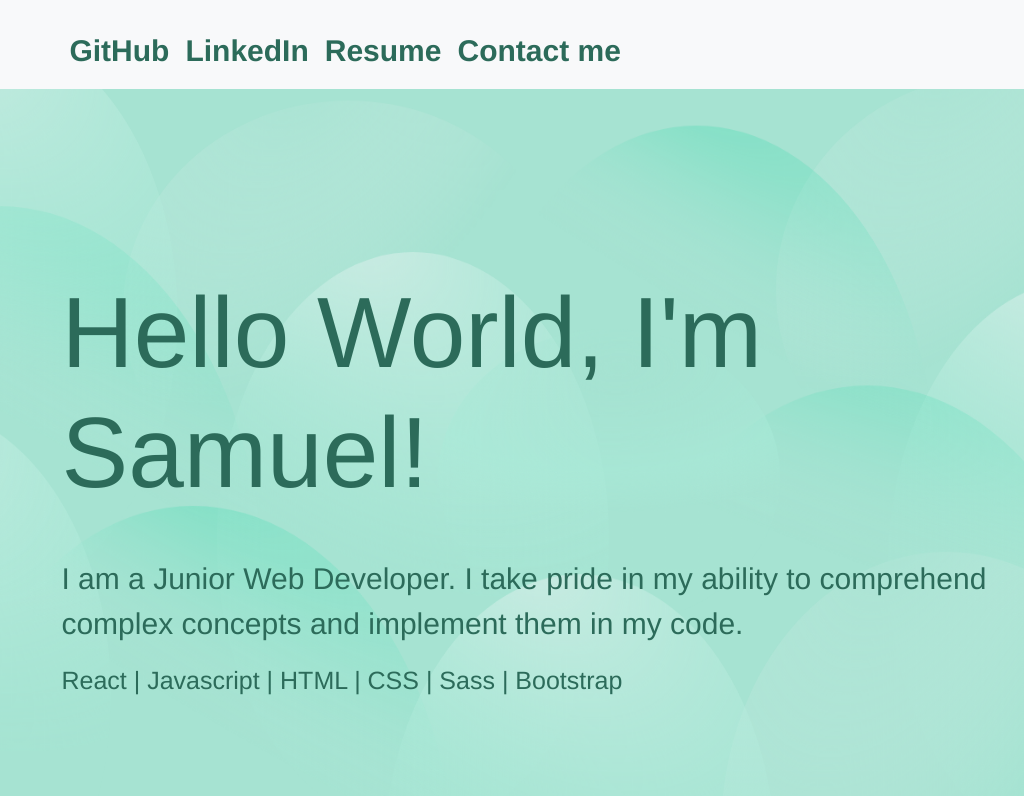
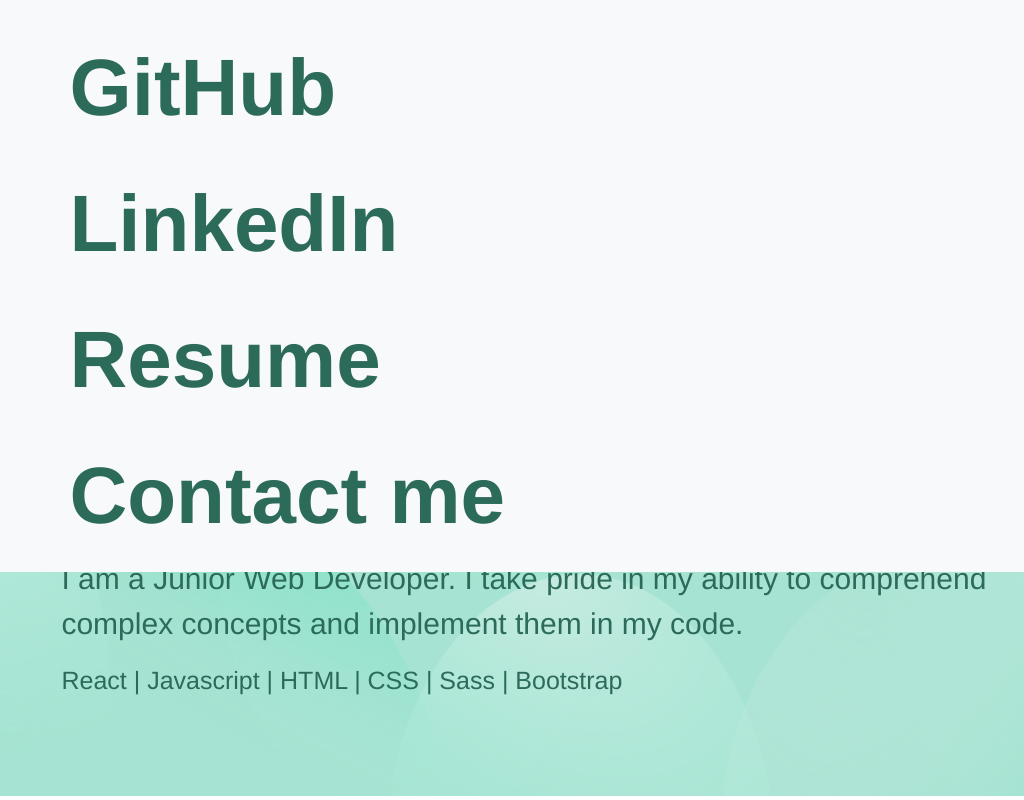
Before and after one commit to iamsam14/Portfolio-site, a React (Create React App) app in the folder client/: page / in a window 1024 px wide. Shown: the top 800 px of the page. Built offline with nearby package versions, Linux system fonts and the light colour scheme; no server answers.

Commit message:
heroku deployment

```diff
--- a/client/src/Components/Layers/Intro.scss
+++ b/client/src/Components/Layers/Intro.scss
@@ -18,7 +18,6 @@
       display: inline-block;
       text-align: left;
       font-size: 30px;
-      // margin-right: 35vw;
     }
     p {
       font-size: 25px;
--- a/client/src/Components/Navbar.scss
+++ b/client/src/Components/Navbar.scss
@@ -14,3 +14,10 @@
     z-index: 2;
   }
 }
+
+@media (min-device-width: 800px) and (max-device-width: 1100px) and (-webkit-min-device-pixel-ratio: 1) {
+  .small {
+    font-size: 80px !important;
+    display: inline-block !important;
+  }
+}
--- a/client/src/Components/NavigationBar.jsx
+++ b/client/src/Components/NavigationBar.jsx
@@ -5,7 +5,7 @@ import './Navbar.scss';
 const NavigationBar = () => {
   return (
     <Navbar bg="light" variant="" expand="lg" fixed="top">
-      <Nav>
+      <Nav className="small">
         <Nav.Link href="https://github.com/iamsam14">GitHub</Nav.Link>
         <Nav.Link href="https://www.linkedin.com/in/chefsrobles">
           LinkedIn
--- a/client/src/Pages/Home.jsx
+++ b/client/src/Pages/Home.jsx
@@ -1,17 +1,17 @@
-import React from "react";
-import Projects from "../Components/Layers/Projects";
-import Intro from "../Components/Layers/Intro";
-import ProjectCards from "../Components/Layers/ProjectCards";
+import React from 'react';
+import Projects from '../Components/Layers/Projects';
+import Intro from '../Components/Layers/Intro';
+import ProjectCards from '../Components/Layers/ProjectCards';
 
 const Home = () => {
   return (
-    <div className="main-container">
+    <>
       <main>
         <Intro />
       </main>
       <ProjectCards />
       <Projects />
-    </div>
+    </>
   );
 };
 
```
